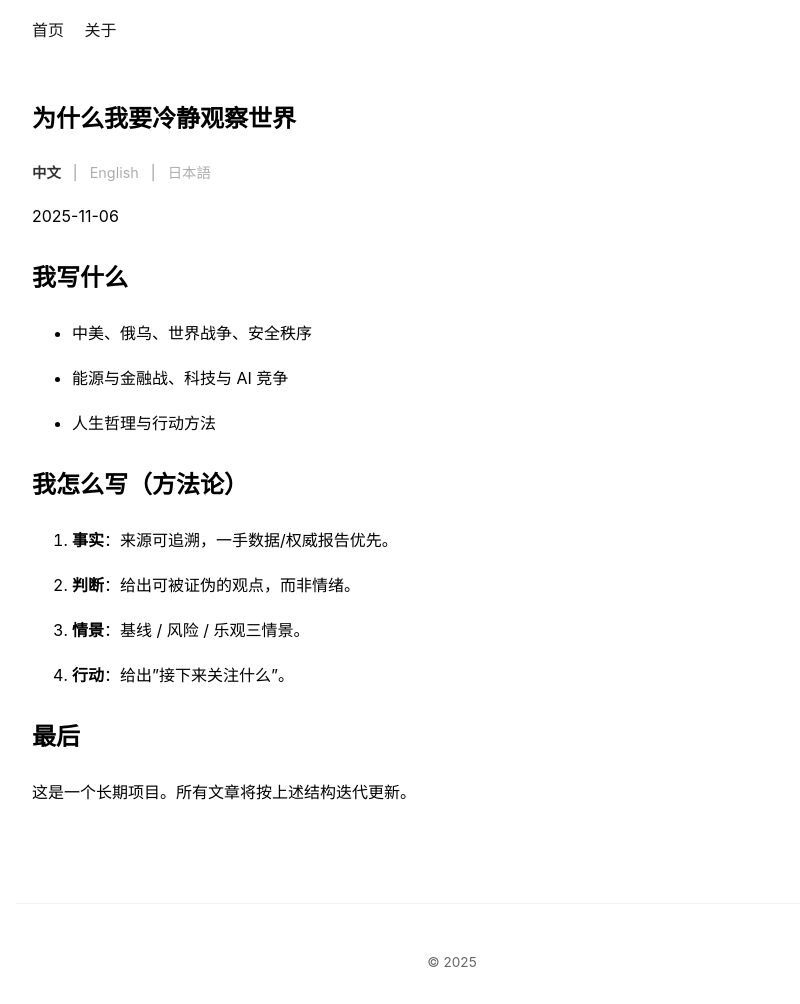
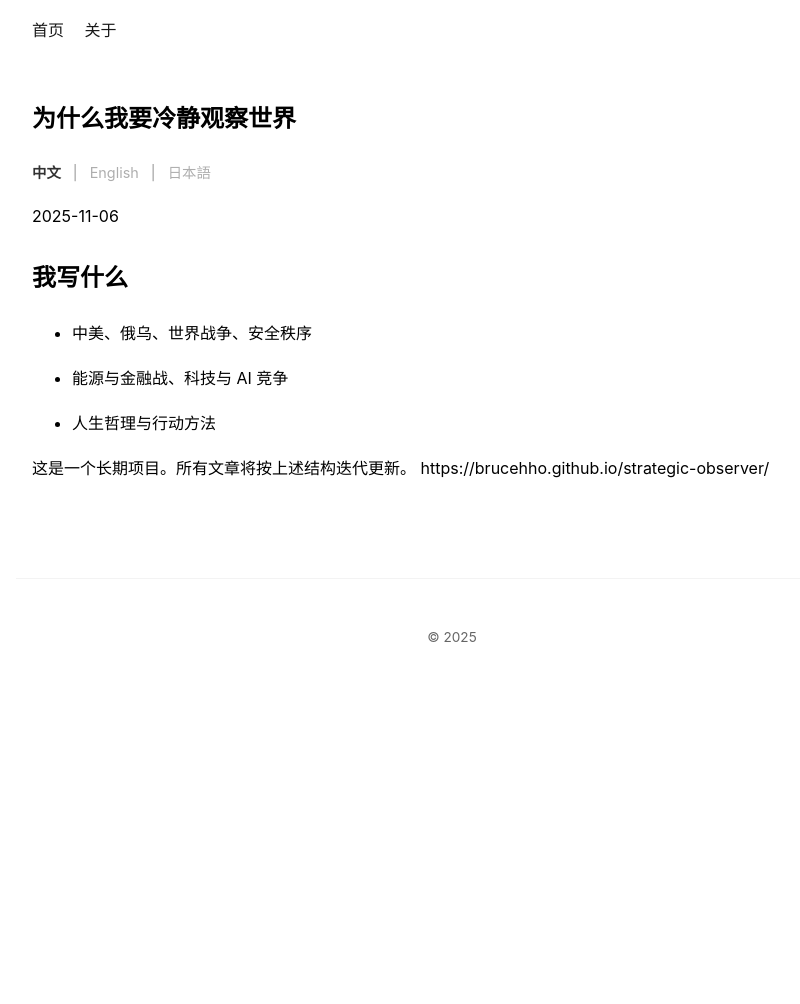
Before and after one commit to brucehho/strategic-observer, a Jekyll site: the page built from _posts/2025-11-06-why-i-observe-the-world-calmly.md, in a window 1280 px wide. Shown: the whole page, without its empty margins (188-988 px from the left). Built offline with Jekyll 4.4.1, drawn with Linux system fonts in a browser that asks for light colours; after the commit the page ends 900 px from its top, so only the background shows below that.

Commit message:
changed why post

```diff
--- a/_posts/2025-11-06-why-i-observe-the-world-calmly.md
+++ b/_posts/2025-11-06-why-i-observe-the-world-calmly.md
@@ -4,9 +4,6 @@ title: "为什么我要冷静观察世界"
 date: 2025-11-06
 lang: zh
 homepage: false
-categories: [philosophy]
-tags: [开篇, 方法论]
-summary: "写作的边界与方法：事实—判断—情景—行动。"
 toc: true
 ---
 
@@ -18,16 +15,5 @@ toc: true
 
 - 人生哲理与行动方法
 
-## 我怎么写（方法论）
-
-1. **事实**：来源可追溯，一手数据/权威报告优先。
-
-2. **判断**：给出可被证伪的观点，而非情绪。
-
-3. **情景**：基线 / 风险 / 乐观三情景。
-
-4. **行动**：给出"接下来关注什么"。
-
-## 最后
-
 这是一个长期项目。所有文章将按上述结构迭代更新。
+https://brucehho.github.io/strategic-observer/
```
